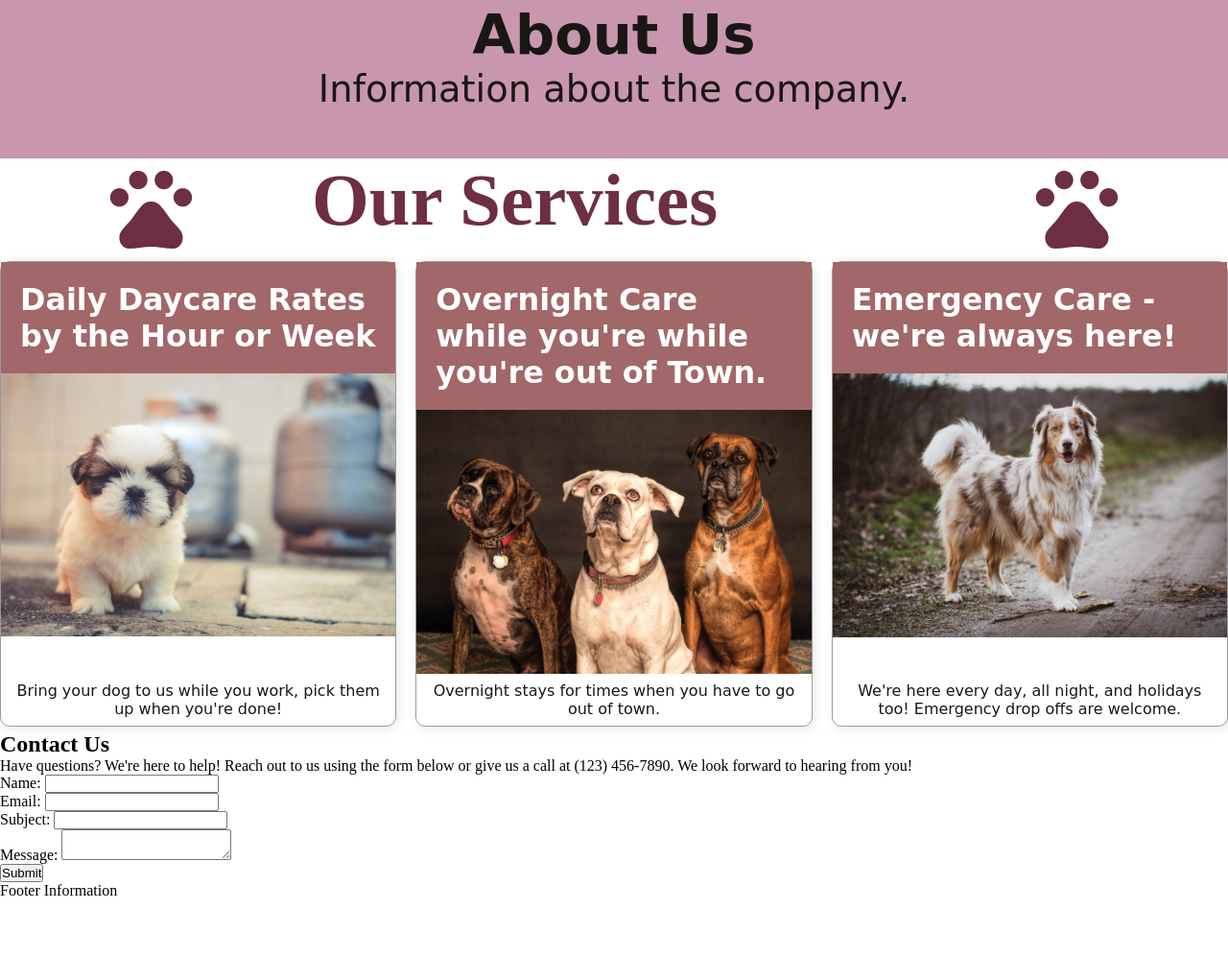
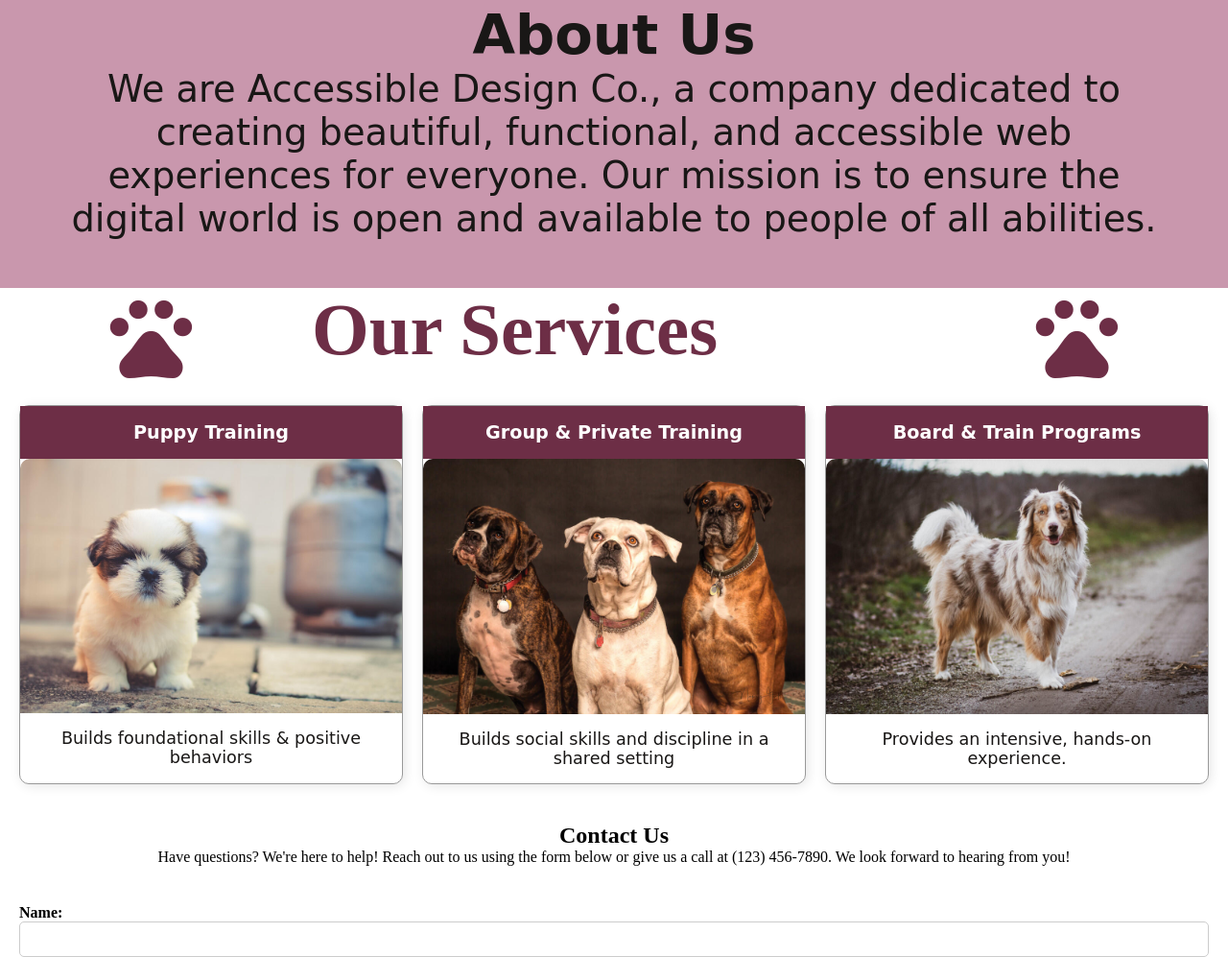
Before and after one commit to dezrose63/SBA2, a plain HTML site: page index.html in a window 1280 px wide. Shown: the part 704-1701 px from the top of the page at 96% size. Before the commit the page ends 1641 px from the top, so only its background shows below. Drawn offline with nearby package versions, Linux system fonts and the light colour scheme; a web font is replaced by a local one.

Commit message:
updates to the html and css, ready to turn in.

```diff
--- a/index.html
+++ b/index.html
@@ -12,12 +12,11 @@
     <link rel="stylesheet" href="https://fonts.googleapis.com/css2?family=Material+Symbols+Outlined:opsz,wght,FILL,GRAD@48,400,0,0&icon_names=pets" />
   </head>
 <body>
-<!-- Header Section -->
+                      <!--Header & Navigation-->
 <header>
-  <h2>My Website</h2>
+  <h2>Accessible Design Co.</h2>
   <img src="logoipsum-260.svg" alt="Company X Logo" class="logo">
 </header>
-<!-- Navigation Bar -->
 <nav role="navigation" aria-label="Main Navigation" class="navbar">
     <ul id="nav-menu" class="nav-menu">
       <li><a href="#heroSection" class="active">Home</a></li>
@@ -26,8 +25,7 @@
      <li><a href="#contact">Contact</a></li>
   </ul>
 </nav>
-
-<!-- Main Content Section -->
+                      <!--Hero Section -->
 <main>
   <section id="heroSection">
     <div class="hero-img">
@@ -36,13 +34,13 @@
       <button class="hero-button">Contact Us</button>
     </div>
   </section>
-<!-- About Us Section -->
-  <section id="aboutUs">
+                      <!--About Us Section-->
+<section id="aboutUs">
     <h2>About Us</h2>
-    <p>Information about the company.</p>
+    <p>We are Accessible Design Co., a company dedicated to creating beautiful, functional, and accessible web experiences for everyone. Our mission is to ensure the digital world is open and available to people of all abilities.</p>
   </section>
-<!-- Services Section -->
-  <section id="services">
+                      <!--Services Section-->
+<section id="services">
   <div class="pawsServices">
     <span class="material-symbols-outlined">pets</span>
     <h1>Our Services</h1>
@@ -52,39 +50,37 @@
 <div class="cards">
   <article class="card">
     <header>
-      <h5>Daily Daycare Rates by the Hour or Week</h5>
+      <h5>Puppy Training
     </header>
-  <img src="card1.png" alt="Doggy Daycare Rates Card"/>
+  <img src="card1.png" alt="A cute, fluffy puppy standing outdoors."/>
     <div class="content">
-      <p>Bring your dog to us while you work, pick them up when you're done!
+      <p>Builds foundational skills & positive behaviors
       </p>
     </div>
   </article>
 
   <article class="card">
     <header>
-      <h5>Overnight Care while you're while you're out of Town.</h5>
+      <h5>Group & Private Training</h5>
     </header>
-  <img src="card2.png" alt="Overnight Care Card"/>
+  <img src="card2.png" alt="Three boxer dogs sitting together and looking up."/>
     <div class="content">
-      <p>Overnight stays for times when you have to go out of town.</p>
+      <p>Builds social skills and discipline in a shared setting</p>
     </div>
    </article>
 
   <article class="card">
     <header>
-      <h5>Emergency Care - we're always here!</h5>
+      <h5>Board & Train Programs</h5>
     </header>
-  <img src="card3.jpg" alt="Emergency Care Card"/>
+  <img src="card3.jpg" alt="A fluffy, long-haired Australian Shepherd standing on a path."/>
     <div class="content">
-      <p>
-        We're here every day, all night, and holidays too! Emergency drop offs are welcome.
-      </p>
+      <p>Provides an intensive, hands-on experience.</p>
     </div>
     </article>
 </div>
-
-
+</section>
+                      <!--Contact Section-->
 <section id="contact">
   <div class="contact">
     <h2>Contact Us</h2>
@@ -121,11 +117,15 @@
       </form>
   </div>
 </section>
+</main>
 
-
-<!-- Footer Section -->
 <footer>
-  <p>Footer Information</p>
+  <p>&copy; 2024 Accessible Design Co. All rights reserved.</p>
+  <div class="social-links">
+    <a href="#" aria-label="Facebook"><i class="fa fa-facebook"></i></a>
+    <a href="#" aria-label="Twitter"><i class="fa fa-twitter"></i></a>
+    <a href="#" aria-label="Instagram"><i class="fa fa-instagram"></i></a>
+  </div>
 </footer>
 
 </body>
--- a/styles.css
+++ b/styles.css
@@ -59,14 +59,14 @@ a {
   font-size: 2vw;
   font-family: "Platypi", cursive;
   padding: 12px 20px;
+  border-radius: 4px;
 }
 
-
-a:hover {
+a:hover, a:focus {
   background-color: #ddd;
   color: black;
+  outline: 2px solid var(--primary-color);
 }
-
 
 .hero-img {
 background-image: linear-gradient(rgba(0, 0, 0, 0.5), rgba(0, 0, 0, 0.5)), url(2.jpg);
@@ -95,7 +95,7 @@ position: relative;
   font-size: 4vw;
   border-radius: 10px;
   outline: 0;
-
+  border: none;
   padding: 10px 25px;
   color: var(--primary-color);
   background-color: var(--secondary-color);
@@ -103,9 +103,10 @@ position: relative;
   cursor: pointer;
 }
 
-.hero-button:hover {
+.hero-button:hover, .hero-button:focus {
   background-color: #555;
   color: white;
+  outline: 2px solid var(--primary-color);
 }
 
 #aboutUs {
@@ -140,33 +141,150 @@ span.material-symbols-outlined {
   display: grid;
   grid-template-columns: repeat(auto-fit, minmax(200px, 1fr));
   grid-gap: 20px;
-  margin: 5px auto;
+  margin: 20px;
 }
 
 .card {
   border: 1px solid #999999;
   border-radius: 10px;
-  display: grid;
-  grid-template-columns: 2fr;
-  grid-template-rows: auto 1fr;
+  display: flex;
+  flex-direction: column;
   box-shadow: 2px 2px 12px rgba(0, 0, 0, 0.1);
   transition: transform 0.2s;
+}
+
+.card:hover {
+    transform: scale(1.05);
 }
 
 .card img {
   width: 100%;
   height: auto;
+  border-radius: 10px 10px 0 0;
 }
 
-.card h4 {
+.card header {
+    padding: 1rem;
+    background-color: var(--secondary-color);
+}
+
+.card h5 {
   margin: 0;
-  padding: 0.5rem;
+  font-size: 1.2rem;
+  font-family: "Platypi", cursive;
 }
 
 .card .content {
-  padding: 0.5rem;
+  padding: 1rem;
   color: var(--color-text-secondary);
   font-family: "Oregano", cursive;
   font-weight: 400;
   text-align: center;
+  font-size: 1.1rem;
   }
+
+/* Contact Form Styling */
+.contact {
+    text-align: center;
+    padding: 20px;
+}
+
+.gridContainer {
+    display: grid;
+    padding: 20px;
+}
+
+form {
+    display: grid;
+    grid-gap: 15px;
+}
+
+form label {
+    font-weight: bold;
+}
+
+form input, form textarea, form button {
+    width: 100%;
+    padding: 10px;
+    border-radius: 5px;
+    border: 1px solid #ccc;
+}
+
+form input:focus, form textarea:focus {
+    outline: 2px solid var(--secondary-color);
+}
+
+form button {
+    background-color: var(--secondary-color);
+    color: white;
+    cursor: pointer;
+    border: none;
+}
+
+form button:hover, form button:focus {
+    background-color: #555;
+    outline: 2px solid var(--primary-color);
+}
+
+.sr-only {
+  position: absolute;
+  width: 1px;
+  height: 1px;
+  padding: 0;
+  margin: -1px;
+  overflow: hidden;
+  clip: rect(0, 0, 0, 0);
+  white-space: nowrap;
+  border: 0;
+}
+
+footer {
+    background-color: var(--secondary-color);
+    color: white;
+    text-align: center;
+    padding: 20px;
+}
+
+.social-links a {
+    margin: 0 10px;
+    color: white;
+    font-size: 24px;
+}
+
+
+/* Media Queries */
+@media screen and (max-width: 1024px) {
+    .hero-text {
+        font-size: 7vw;
+    }
+    .hero-button {
+        font-size: 5vw;
+    }
+    h1 {
+        font-size: 8vw;
+    }
+}
+
+@media screen and (max-width: 600px) {
+    header {
+        flex-direction: column;
+    }
+
+    nav ul {
+        flex-direction: column;
+        width: 100%;
+    }
+
+    .hero-text {
+        font-size: 10vw;
+    }
+
+    .hero-button {
+        font-size: 7vw;
+        left: 25%;
+    }
+
+    .cards {
+        grid-template-columns: 1fr;
+    }
+}
```
